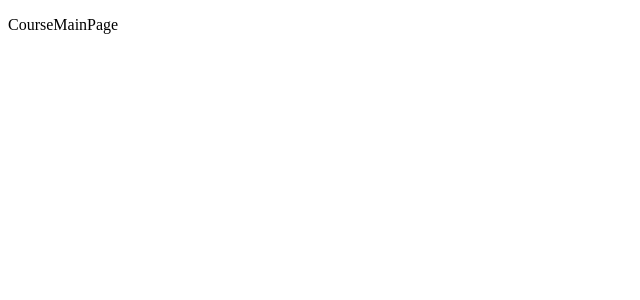
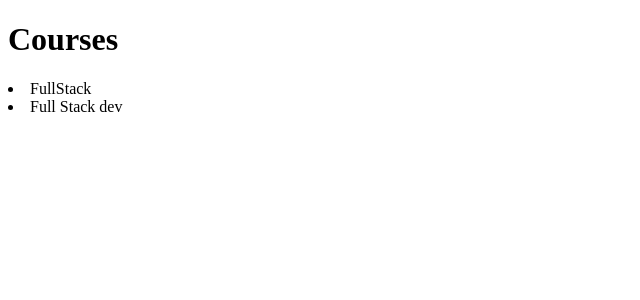
Before and after one commit to Neha-081/NextJS, a Next.js app: page /courses in a window 1280 px wide. Shown: the top 300 px of the page, without its empty margins (0-640 px from the left). Built offline with nearby package versions, Linux system fonts and the light colour scheme.

Commit message:
data fetching

```diff
--- a/pages/courses/index.js
+++ b/pages/courses/index.js
@@ -1,11 +1,23 @@
 
 
-const CourseMainPagePage=()=>(
+const CourseMainPagePage=(props)=>{
+    console.log(props);
+    return (
     <div>
-<p>CourseMainPage </p>
+<h1>Courses</h1>
+{props.courses.map((course)=><li key={course}>{course}</li>)}
 
     </div>
-)
+    )
+    }
 
+export const getStaticProps=async()=>{
+    return{
+        props:{
+            courses:["FullStack","Full Stack dev"]
+        },
+        notFound:false
+    }
+}
 
 export default CourseMainPagePage
```
Also changed, not shown: pages/courses/[id].js (+9 -2 lines).
